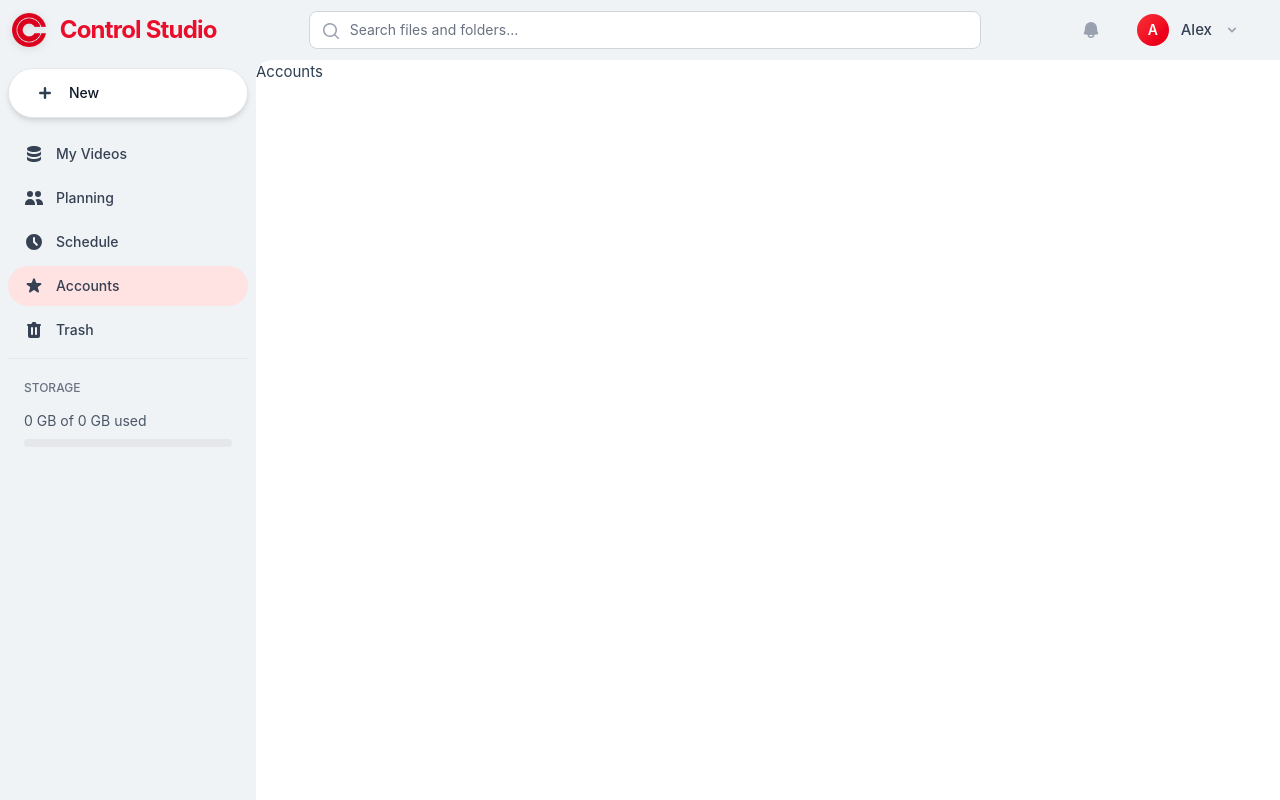
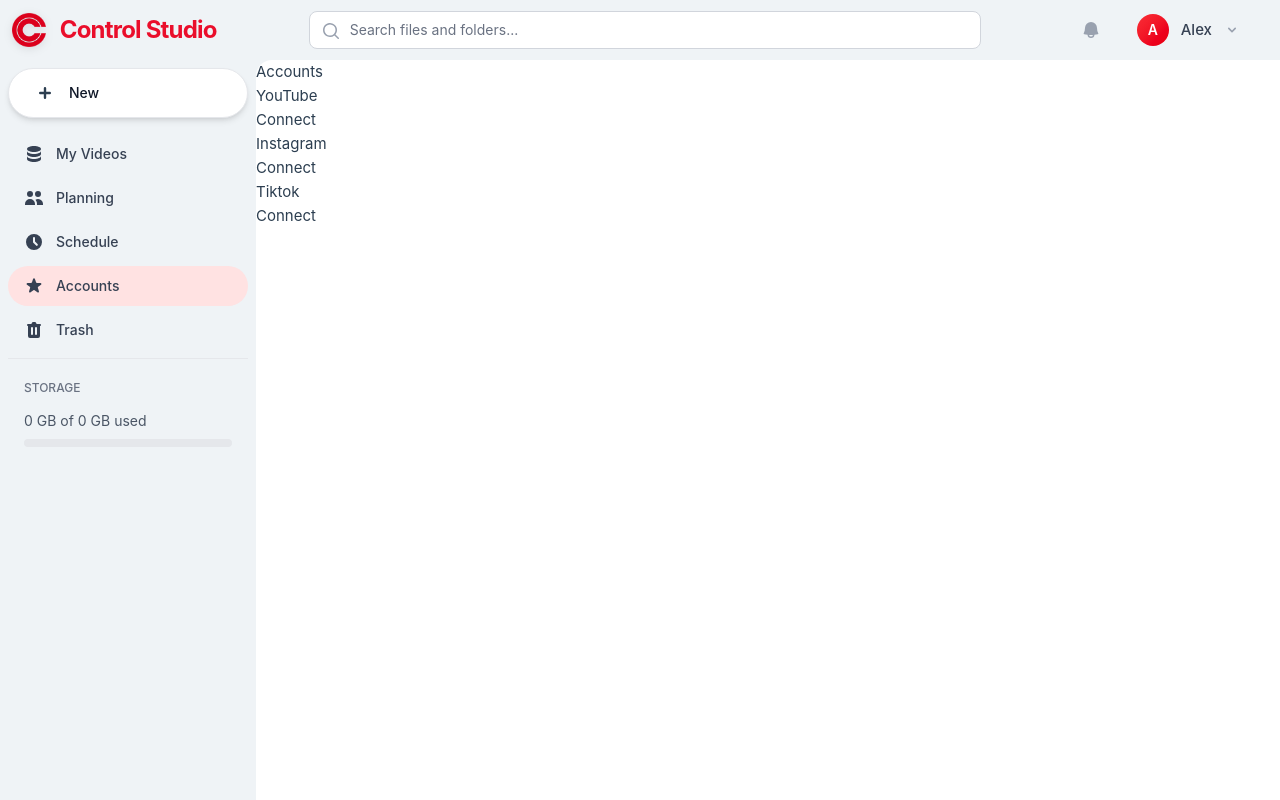
Before and after one commit to alexmen656/control-studio, a Vue app: page /accounts in a window 1280 px wide. Built offline with nearby package versions, Linux system fonts and the light colour scheme; the HTML template or start-up script is replaced by a standard one.

Commit message:
feat: Very basic AccountView without auth logic

```diff
--- a/src/views/AccountsView.vue
+++ b/src/views/AccountsView.vue
@@ -1,5 +1,60 @@
 <template>
     <div>
         <h1>Accounts</h1>
+        <div>
+            <p>YouTube</p>
+            <button @click="connectYouTube">Connect</button>
+        </div>
+        <div>
+            <p>Instagram</p>
+            <button @click="connectInstagram">Connect</button>
+        </div>
+        <div>
+            <p>Tiktok</p>
+            <button @click="connectTiktok">Connect</button>
+        </div>
     </div>
 </template>
+<script>
+import axios from 'axios';
+
+export default {
+    data() {
+        return {
+            baseurl: 'http://localhost:6709/api/'
+        }
+    },
+    methods: {
+        connectYouTube() {
+            axios.post(`${this.baseurl}connect/youtube`)
+                .then(response => {
+                    //window.location.href = response.data.authUrl;
+                    console.log('YouTube connection initiated');
+                })
+                .catch(error => {
+                    console.error('Error connecting to YouTube:', error);
+                });
+        },
+        connectInstagram() {
+            axios.post(`${this.baseurl}connect/instagram`)
+                .then(response => {
+                    //window.location.href = response.data.authUrl;
+                    console.log('Instagram connection initiated');
+                })
+                .catch(error => {
+                    console.error('Error connecting to Instagram:', error);
+                });
+        },
+        connectTiktok() {
+            axios.post(`${this.baseurl}connect/tiktok`)
+                .then(response => {
+                    //window.location.href = response.data.authUrl;
+                    console.log('Tiktok connection initiated');
+                })
+                .catch(error => {
+                    console.error('Error connecting to Tiktok:', error);
+                });
+        }
+    }
+}
+</script>
```
Also changed, not shown: 1 other file (tests, documents, lock files or other folders).
